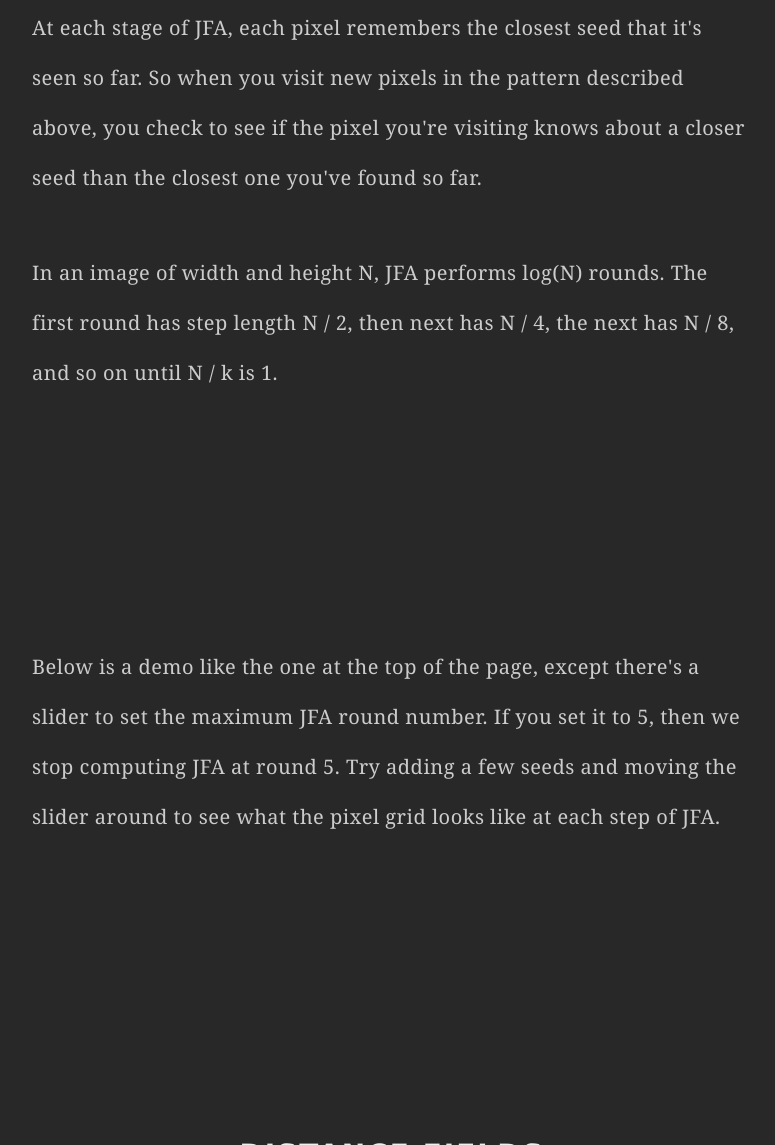
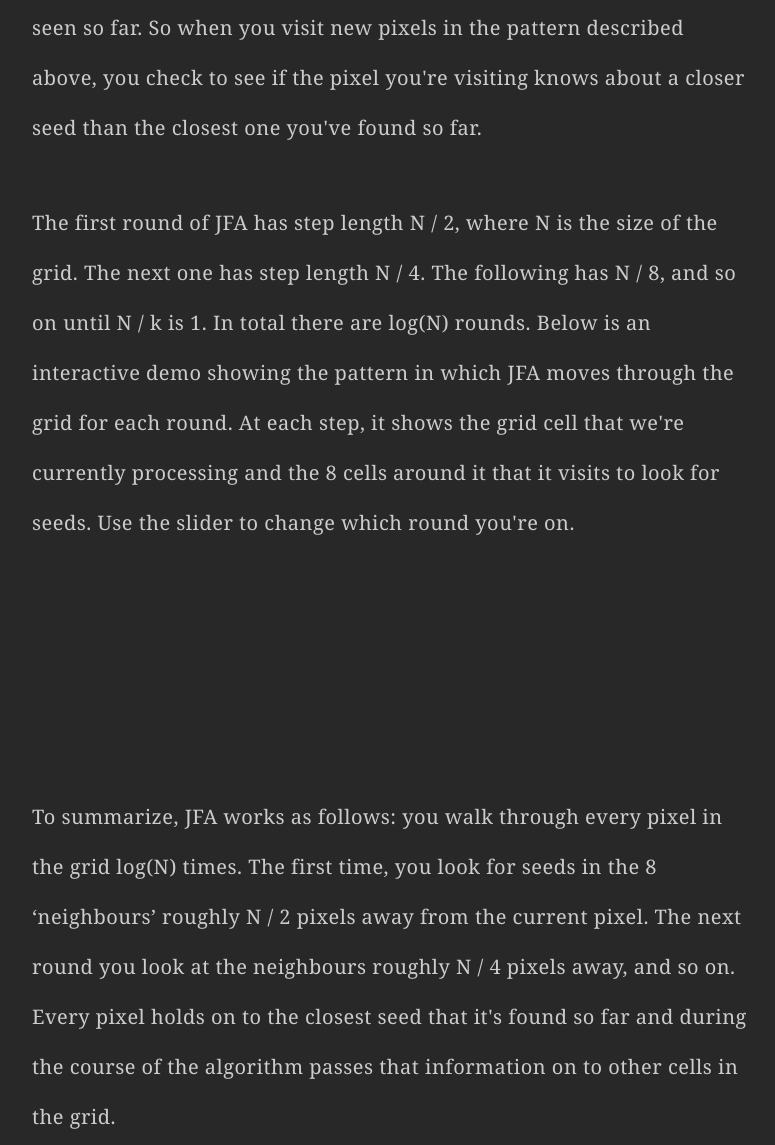
Before and after one commit to ryankaplan/gpu-voronoi, a website: page www/index.html in a window 1280 px wide. Shown: the part 3359-4504 px from the top of the page, without its empty margins (256-1031 px from the left). Drawn offline with Linux system fonts and the light colour scheme.

Commit message:
Add more context to the grid pattern demo and the max round demo

```diff
--- a/www/index.html
+++ b/www/index.html
@@ -61,7 +61,7 @@
      </p>
 
       <p>
-        The input to JFA is an image that looks like the left canvasses in the first two demos above: a blank background with some colored seeds on it. You iterate over the image in <i>rounds</i>, each with a <i>step length</i>, k. In a given round you iterate through each pixel (i, j) and look at 8 pixels around it. The 8 pixels that you look at aren't the immediate neighbours. They depend on the step length of the round that you're in. If your round has step length k, then you look at nearby pixels in the pattern shown in the diagram below.
+        The input to JFA is a blank background with some colored seeds on it (like the input canvas in the first demo above). You iterate over the image in <i>rounds</i>, each with a <i>step length</i>, k. In a given round you iterate through each pixel (i, j) and look at 8 pixels around it. The 8 pixels that you look at aren't the immediate neighbours. They depend on the step length of the round that you're in. If your round has step length k, then you look at nearby pixels in the pattern shown in the diagram below.
       </p>
 
       <div style="width: 100%; text-align: center;">
@@ -80,7 +80,7 @@
       </p>
 
       <p>
-        In an image of width and height N, JFA performs log(N) rounds. The first round has step length N / 2, then next has N / 4, the next has N / 8, and so on until N / k is 1.
+        The first round of JFA has step length N / 2, where N is the size of the grid. The next one has step length N / 4. The following has N / 8, and so on until N / k is 1. In total there are log(N) rounds. Below is an interactive demo showing the pattern in which JFA moves through the grid for each round. At each step, it shows the grid cell that we're currently processing and the 8 cells around it that it visits to look for seeds. Use the slider to change which round you're on.
       </p>
 
       <div id="jfa-pattern-demo-container" class="demo-container">
@@ -90,7 +90,11 @@
       </div>
 
       <p>
-          Below is a demo like the one at the top of the page, except there's a slider to set the maximum JFA round number. If you set it to 5, then we stop computing JFA at round 5. Try adding a few seeds and moving the slider around to see what the pixel grid looks like at each step of JFA.
+          To summarize, JFA works as follows: you walk through every pixel in the grid log(N) times. The first time, you look for seeds in the 8 &lsquo;neighbours&rsquo; roughly N / 2 pixels away from the current pixel. The next round you look at the neighbours roughly N / 4 pixels away, and so on. Every pixel holds on to the closest seed that it's found so far and during the course of the algorithm passes that information on to other cells in the grid.
+      </p>
+
+      <p>
+          It's interesting to see what the JFA grid looks like at the end of each round. Below is a demo like the one at the top of the page, except there's a slider to set the maximum JFA round number. If you set it to 5, then we stop computing JFA at round 5 and show the result in the second canvas. Try adding a few seeds and moving the slider slowly from round 0 to see what JFA does at each step. I find it really interesting how it all comes together in the last two steps -- before that it doesn't look much like a Voronoi diagram at all.
       </p>
 
       <div id="slider-demo-container" class="demo-container">
```
